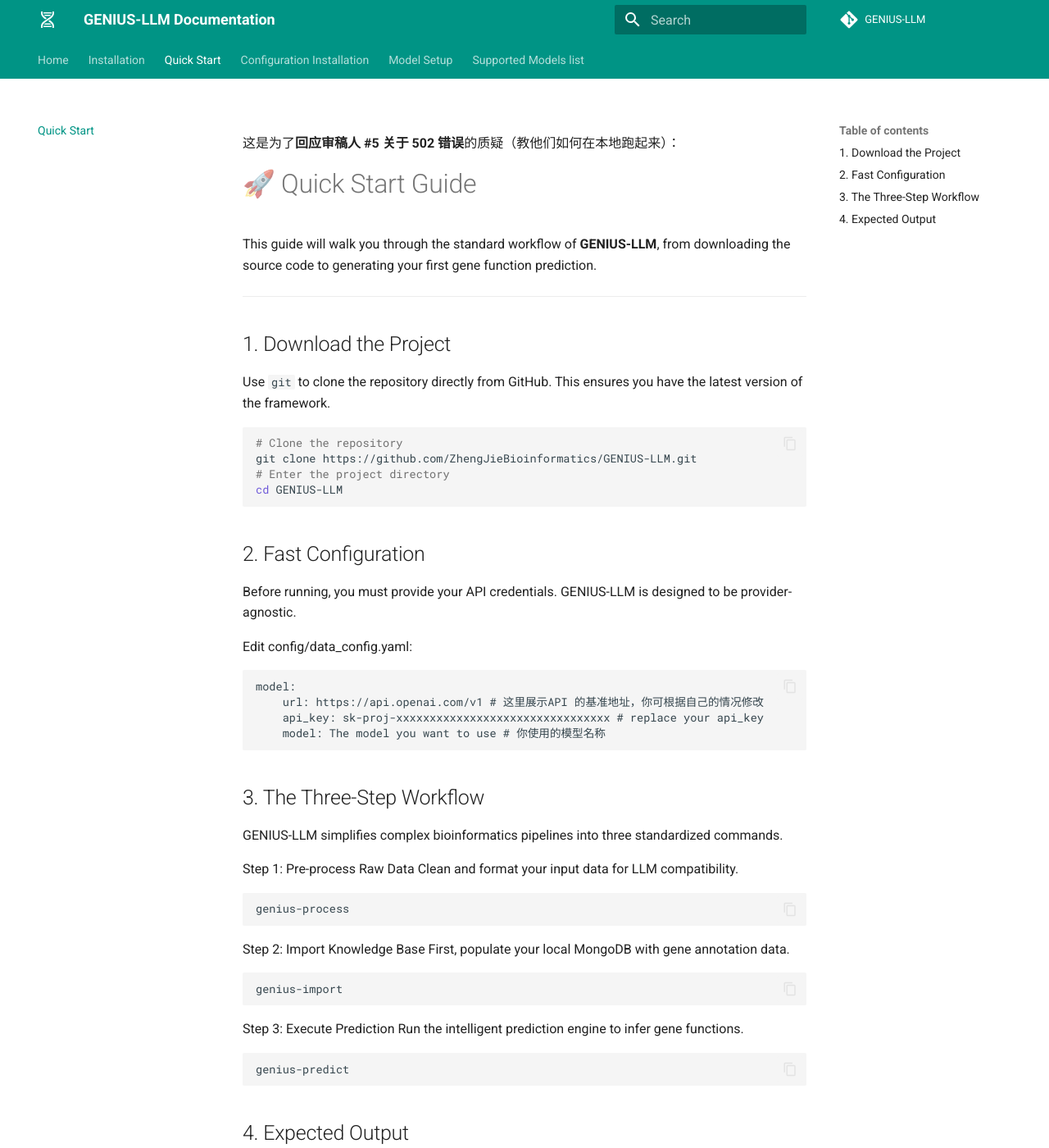
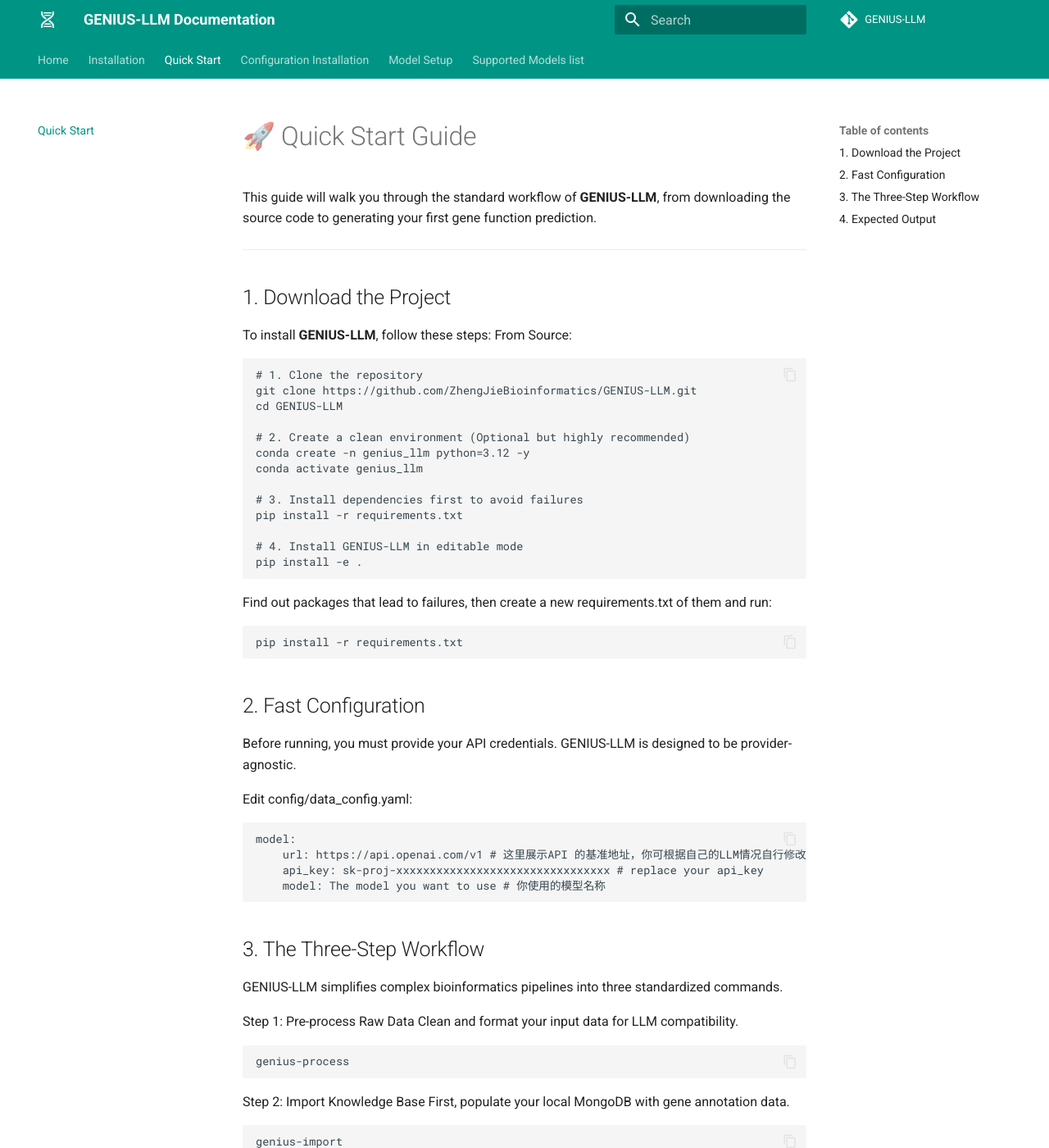
Before and after one commit to yimengzhiyan/GENIUS-LLM, an MkDocs documentation site: the page built from docs/02quickstart.md, in a window 1280 px wide and 1400 px high. Shown: the whole window at 82% size. Built offline with MkDocs 1.6.1 and Material for MkDocs 9.7.7, drawn with Linux system fonts in a browser that asks for light colours; comment, search, counter and statistics services are not loaded.

Commit message:
20260427,16:33,upload

````diff
--- a/docs/02quickstart.md
+++ b/docs/02quickstart.md
@@ -1,20 +1,30 @@
-这是为了**回应审稿人 #5 关于 502 错误**的质疑（教他们如何在本地跑起来）：
-
 # 🚀 Quick Start Guide
 
 This guide will walk you through the standard workflow of **GENIUS-LLM**, from downloading the source code to generating your first gene function prediction.
 
 ---
-
 ## 1. Download the Project
 
-Use `git` to clone the repository directly from GitHub. This ensures you have the latest version of the framework.
+To install **GENIUS-LLM**, follow these steps:
+From Source:
+```
+# 1. Clone the repository
+git clone https://github.com/ZhengJieBioinformatics/GENIUS-LLM.git
+cd GENIUS-LLM
 
-```bash
-# Clone the repository
-git clone https://github.com/ZhengJieBioinformatics/GENIUS-LLM.git
-# Enter the project directory
-cd GENIUS-LLM
+# 2. Create a clean environment (Optional but highly recommended)
+conda create -n genius_llm python=3.12 -y
+conda activate genius_llm
+
+# 3. Install dependencies first to avoid failures
+pip install -r requirements.txt
+
+# 4. Install GENIUS-LLM in editable mode
+pip install -e .
+```
+Find out packages that lead to failures, then create a new requirements.txt of them and run:
+```
+pip install -r requirements.txt
 ```
 
 ## 2. Fast Configuration
@@ -23,14 +33,13 @@
 Edit config/data_config.yaml:
 ```
 model:
-    url: https://api.openai.com/v1 # 这里展示API 的基准地址，你可根据自己的情况修改
+    url: https://api.openai.com/v1 # 这里展示API 的基准地址，你可根据自己的LLM情况自行修改
     api_key: sk-proj-xxxxxxxxxxxxxxxxxxxxxxxxxxxxxxxx # replace your api_key
     model: The model you want to use # 你使用的模型名称
 ```
 
 ## 3. The Three-Step Workflow
 GENIUS-LLM simplifies complex bioinformatics pipelines into three standardized commands.
-
 
 Step 1: Pre-process Raw Data
 Clean and format your input data for LLM compatibility.
````
Also changed, not shown: docs/03configuration.md (+5 -1 lines), docs/04models_setup.md (+6 -5 lines), docs/05models_list.md (+1 -1 lines).
